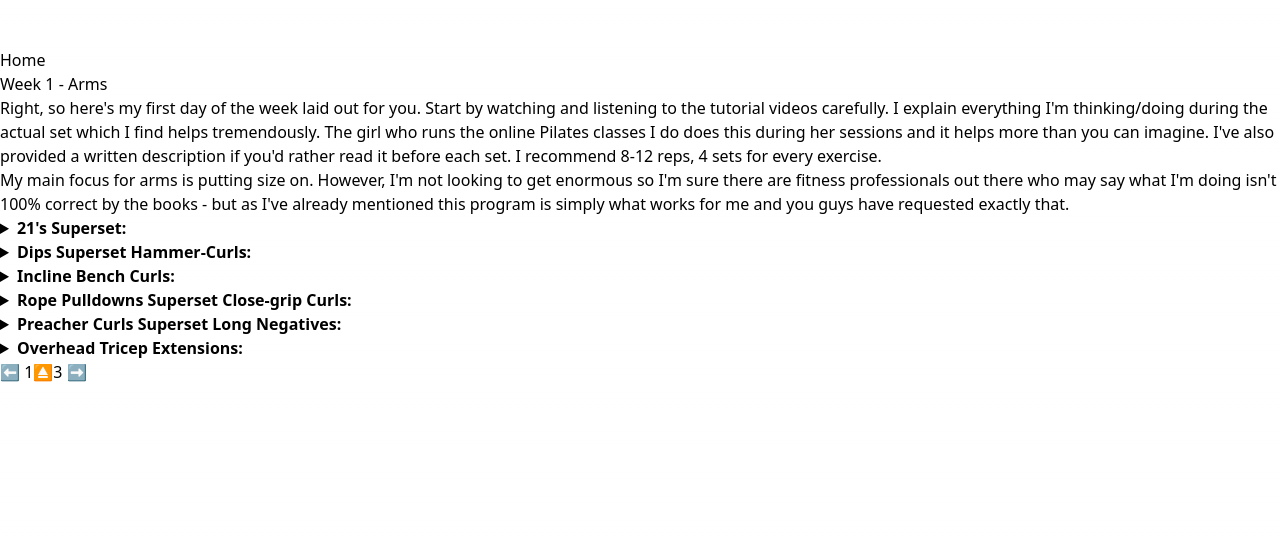
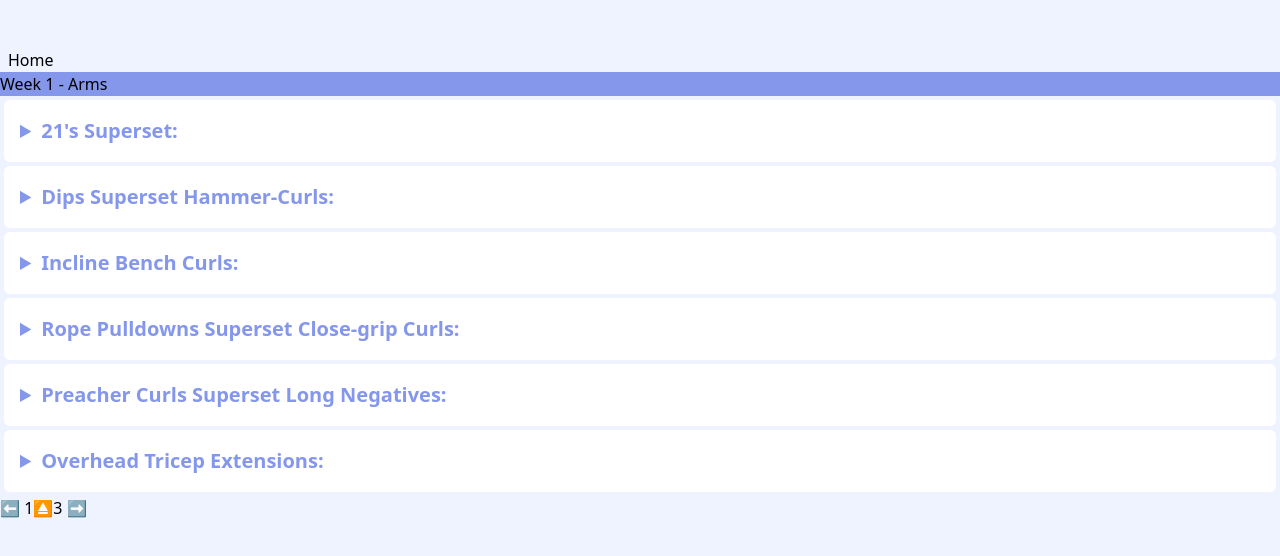
Before and after one commit to jakebayliss/jpfitness, a Next.js app in the folder app/: page /workouts/week1-arms in a window 1280 px wide. Shown: the top 556 px of the page. Built offline with nearby package versions, Linux system fonts and the light colour scheme.

Commit message:
Stlying babyyyyy

```diff
--- a/app/components/Header.tsx
+++ b/app/components/Header.tsx
@@ -15,7 +15,7 @@ const Header = () => {
     }
 
     return (
-        <div>
+        <div className="text-white absolute">
             <nav className="relative flex justify-between items-center">
                 <div className="lg:hidden">
                     <button ref={burgerRef} className="navbar-burger flex items-center p-2" onClick={() => handleOpen()}>
--- a/app/content/week1-arms.md
+++ b/app/content/week1-arms.md
@@ -5,10 +5,6 @@ pageNumber: 2
 nextPage: 'week1-chest-and-back'
 previousPage: 'week1-welcome'
 ---
-
-Right, so here's my first day of the week laid out for you. Start by watching and listening to the tutorial videos carefully. I explain everything I'm thinking/doing during the actual set which I find helps tremendously. The girl who runs the online Pilates classes I do does this during her sessions and it helps more than you can imagine. I've also provided a written description if you'd rather read it before each set. I recommend 8-12 reps, 4 sets for every exercise.
-
-My main focus for arms is putting size on. However, I'm not looking to get enormous so I'm sure there are fitness professionals out there who may say what I'm doing isn't 100% correct by the books - but as I've already mentioned this program is simply what works for me and you guys have requested exactly that.
 
 <details>
 <summary><b>21's Superset:</b></summary>
--- a/app/pages/workouts/[slug].tsx
+++ b/app/pages/workouts/[slug].tsx
@@ -10,11 +10,11 @@ import Header from '@/components/Header';
 
 const Index = (props: any) => {
   return (
-    <main>
-      <div className='p-5'>
+    <main className='min-h-[calc(100vh-40px)]'>
+      <div className='min-h-[calc(100vh-40px)]'>
         <Header />
-        <h1 className='my-3 font-bold text-2xl'>Week {props.workout.week} - {props.workout.title}</h1>
-        <div className='prose'>
+        <h1 className='page-title p-6 font-bold text-4xl text-white text-center'>Week {props.workout.week} - {props.workout.title}</h1>
+        <div className='prose p-3 text-justify'>
           <ReactMarkdown rehypePlugins={[rehypeRaw]}>{props.workout.content}</ReactMarkdown>
         </div>
       </div>
--- a/app/styles/globals.css
+++ b/app/styles/globals.css
@@ -8,7 +8,7 @@
   --background-end-rgb: 255, 255, 255;
 }
 
-@media (prefers-color-scheme: dark) {
+@media (prefers-color-scheme: light) {
   :root {
     --foreground-rgb: 255, 255, 255;
     --background-start-rgb: 0, 0, 0;
@@ -17,13 +17,7 @@
 }
 
 body {
-  color: rgb(var(--foreground-rgb));
-  background: linear-gradient(
-      to bottom,
-      transparent,
-      rgb(var(--background-end-rgb))
-    )
-    rgb(var(--background-start-rgb));
+  background: #EFF2FF;
 }
 
 .burger::before, .burger::after {
@@ -63,3 +57,23 @@ body {
   transform: translateX(0%);
   transition: 0.3s ease-in-out transform;
 }
+
+details {
+  padding: 16px;
+  background-color: white;
+  border-radius: 6px;
+  margin: 4px;
+}
+
+summary {
+  color: #8497EB;
+  font-size: 20px;
+}
+
+.page-title {
+  background-color: #8497EB;
+}
+
+ul {
+  padding-left: 8px !important;
+}
```
Also changed, not shown: app/content/week1-welcome.md (+4 -0 lines).
